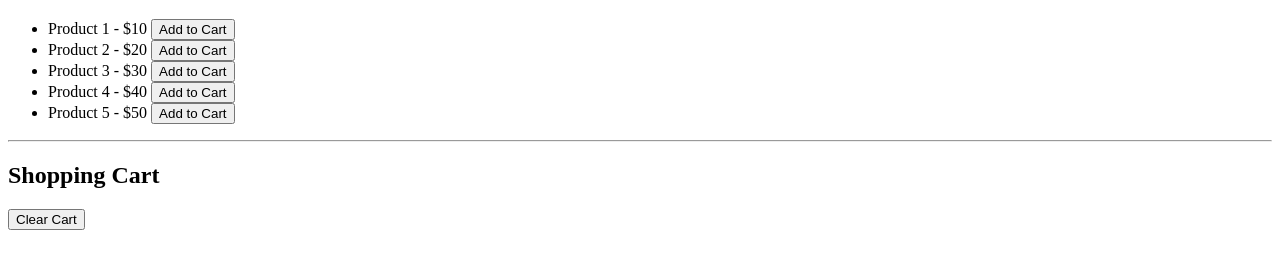
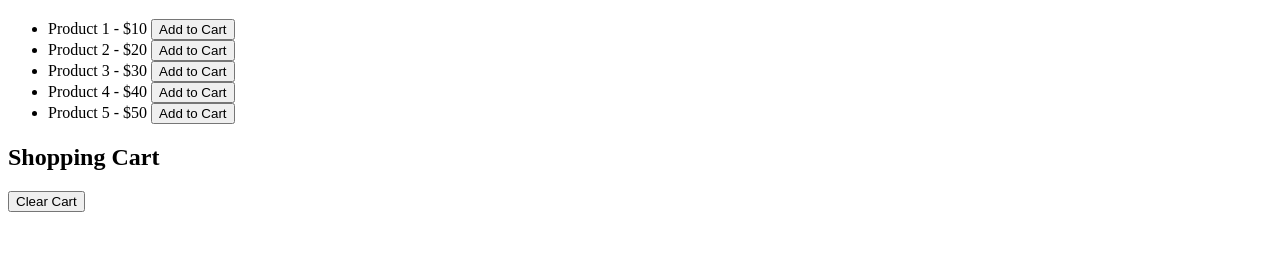
Before and after one commit to acciojob/shopping-cart-sessions-9087000, a website: page main.html in a window 1280 px wide. Shown: the part 61-330 px from the top of the page. Drawn offline with Linux system fonts and the light colour scheme.

Commit message:
created a submission

```diff
--- a/main.html
+++ b/main.html
@@ -1,19 +1,15 @@
 <!DOCTYPE html>
-
 <html>
-  <head>
+<head>
     <link rel="stylesheet" href="styles.css" />
-  </head>
-
-  <body>
+</head>
+<body>
     <!-- do not edit this file -->
     <h1>Products</h1>
     <ul id="product-list"></ul>
-    <hr />
     <h2>Shopping Cart</h2>
     <ul id="cart-list"></ul>
     <button id="clear-cart-btn">Clear Cart</button>
-
-    <script type="text/javascript" src="./script.js"></script>
-  </body>
+    <script src="./script.js"></script>
+</body>
 </html>
```
